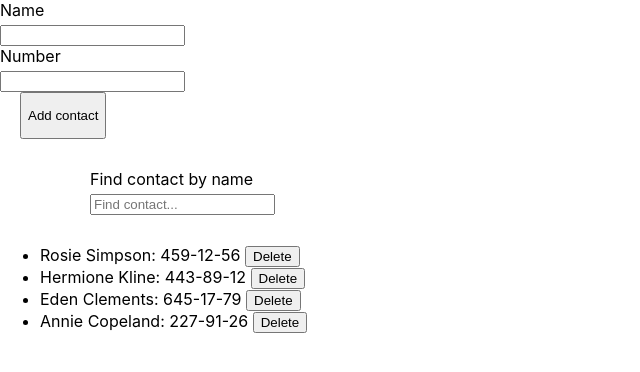
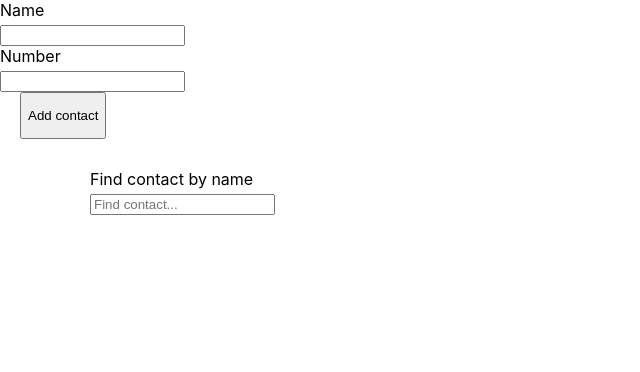
Before and after one commit to AdamSkubida/goit-react-hw-06-phonebook, a React (Create React App) app: page / in a window 1280 px wide. Shown: the top 372 px of the page, without its empty margins (0-640 px from the left). Built offline with nearby package versions, Linux system fonts and the light colour scheme.

Commit message:
bugFix/localStorage | App.jsx, reducer.js

```diff
--- a/src/Redux/reducers.js
+++ b/src/Redux/reducers.js
@@ -2,12 +2,7 @@ import { createReducer } from '@reduxjs/toolkit';
 import { addContact, deleteContact, filterContact } from './actions';
 import { Notify } from 'notiflix';
 
-const contactsInitialState = [
-  { id: 'id-1', name: 'Rosie Simpson', number: '459-12-56' },
-  { id: 'id-2', name: 'Hermione Kline', number: '443-89-12' },
-  { id: 'id-3', name: 'Eden Clements', number: '645-17-79' },
-  { id: 'id-4', name: 'Annie Copeland', number: '227-91-26' },
-];
+const contactsInitialState = JSON.parse(localStorage.getItem('contacts')) || [];
 const filterInitialState = '';
 
 export const contanctsReducer = createReducer(contactsInitialState, {
--- a/src/components/App.jsx
+++ b/src/components/App.jsx
@@ -1,4 +1,4 @@
-import { useEffect } from 'react';
+import { useEffect, useRef } from 'react';
 import { ContactForm } from './ContactForm/index';
 import { Filter } from './Filter/index';
 import { ContactList } from './ContactList/index';
@@ -9,6 +9,18 @@ import { setContacts } from 'Redux/actions';
 export const App = () => {
   const dispatch = useDispatch();
 
+  const isLoaded = useRef(false);
+
+  const contacts = useSelector(getAllContacts);
+
+  useEffect(() => {
+    if (contacts.length) {
+      localStorage.setItem('contacts', JSON.stringify(contacts));
+    } else {
+      localStorage.removeItem('contacts');
+    }
+  }, [contacts]);
+
   useEffect(() => {
     const storedContacts = localStorage.getItem('contacts');
     console.log(storedContacts);
@@ -16,13 +28,13 @@ export const App = () => {
     if (storedContacts) {
       dispatch(setContacts(JSON.parse(storedContacts)));
     }
+
+    isLoaded.current = true;
+
+    return () => {
+      isLoaded.current = false;
+    };
   }, [dispatch]);
-
-  const contacts = useSelector(getAllContacts);
-  useEffect(() => {
-    localStorage.setItem('contacts', JSON.stringify(contacts));
-  }, [contacts]);
-
   return (
     <div>
       <ContactForm />
--- a/src/index.js
+++ b/src/index.js
@@ -6,9 +6,9 @@ import { Provider } from 'react-redux';
 import { store } from 'Redux/store';
 
 ReactDOM.createRoot(document.getElementById('root')).render(
-  <React.StrictMode>
-    <Provider store={store}>
-      <App />
-    </Provider>
-  </React.StrictMode>
+  // <React.StrictMode>
+  <Provider store={store}>
+    <App />
+  </Provider>
+  // </React.StrictMode>
 );
```
